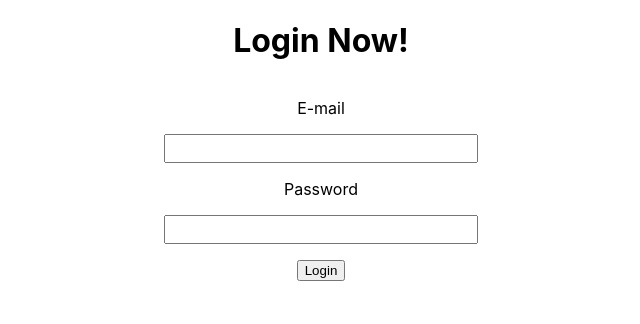
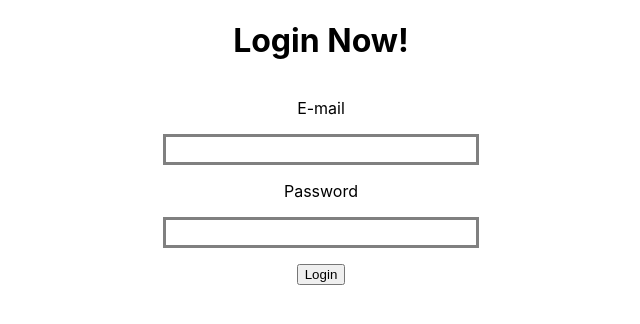
Before and after one commit to keento0809/React_practise, a React (Create React App) app: page / in a window 1280 px wide. Shown: the top 324 px of the page, without its empty margins (319-959 px from the left). Built offline with nearby package versions, Linux system fonts and the light colour scheme.

Commit message:
Fixed the problem of css properties on input

```diff
--- a/src/components/Home/Home.js
+++ b/src/components/Home/Home.js
@@ -10,7 +10,8 @@ const Home = (props) => {
 
   return (
     <div>
-      <h1>Login success!!</h1>
+      <h1>Welcome!</h1>
+      {/* <span>aaa!</span> */}
       <button onClick={logoutHandler}>Logout</button>
     </div>
   );
--- a/src/components/Login/Login.js
+++ b/src/components/Login/Login.js
@@ -29,12 +29,12 @@ const Form = styled.form`
 
 const initialEmailState = {
   value: "",
-  isValid: false,
+  isValid: null,
 };
 
 const initialPasswordState = {
   value: "",
-  isValid: false,
+  isValid: null,
 };
 
 const Login = (props) => {
@@ -56,9 +56,11 @@ const Login = (props) => {
   useEffect(() => {
     const identifier = setTimeout(() => {
       if (emailState.isValid) {
-        console.log("Email is valid now!");
+        // emailInputRef.current.focus();
+        console.log("Focused email");
       } else if (passwordState.isValid) {
-        console.log("Password is valid now!");
+        // passwordInputRef.current.focus();
+        console.log("Focused password");
       }
       setFormIsValid(emailState.isValid && passwordState.isValid);
     }, 300);
@@ -71,11 +73,13 @@ const Login = (props) => {
   const submitHandler = (e) => {
     e.preventDefault();
     if (formIsValid) {
-      authCtx.onLogin();
+      authCtx.onLogin(emailState.value, passwordState.value);
+    } else if (!emailState.isValid) {
+      emailInputRef.current.focus();
+      alert("Email is invalid! Please try again.");
     } else {
-      alert(
-        "Login Failed. Email must include @. Password must be more than 7 words."
-      );
+      passwordInputRef.current.focus();
+      alert("Password is invalid! Please try again.");
     }
   };
 
@@ -107,6 +111,7 @@ const Login = (props) => {
           label="E-mail"
           id="email"
           type="text"
+          onIsValid={emailState.isValid}
           onChange={validateEmailHandler}
           onBlur={blurEmailHandler}
         />
@@ -115,6 +120,7 @@ const Login = (props) => {
           label="Password"
           id="password"
           type="password"
+          onIsValid={passwordState.isValid}
           onChange={validatePasswordHandler}
           onBlur={blurPasswordHandler}
         />
--- a/src/components/UI/Input.js
+++ b/src/components/UI/Input.js
@@ -18,19 +18,30 @@ const InputStyle = styled.div`
   }
 
   & input {
+    outline: none;
     padding: 0.32rem 0.32rem;
+    border: 3px solid grey;
+  }
+
+  & input:focus {
+    background: #ffc9ff;
+    border-color: purple;
+  }
+
+  &.invalid input {
+    background: pink;
+    border-color: red;
   }
 `;
 
 const Input = React.forwardRef((props, ref) => {
   return (
-    <InputStyle>
+    <InputStyle className={`${props.onIsValid === false ? "invalid" : ""}`}>
       <label htmlFor={props.id}>{props.label}</label>
       <input
         ref={ref}
         id={props.id}
         type={props.type}
-        // isValid={}
         onChange={props.onChange}
         onBlur={props.onBlur}
       />
--- a/src/reducers/ValidateLoginReducer.js
+++ b/src/reducers/ValidateLoginReducer.js
@@ -1,6 +1,7 @@
 const ValidateLoginReducer = (state, action) => {
   switch (action.type) {
     case "EMAIL_INPUT":
+      console.log(action.payload);
       return {
         value: action.payload,
         isValid: action.payload.includes("@"),
```
